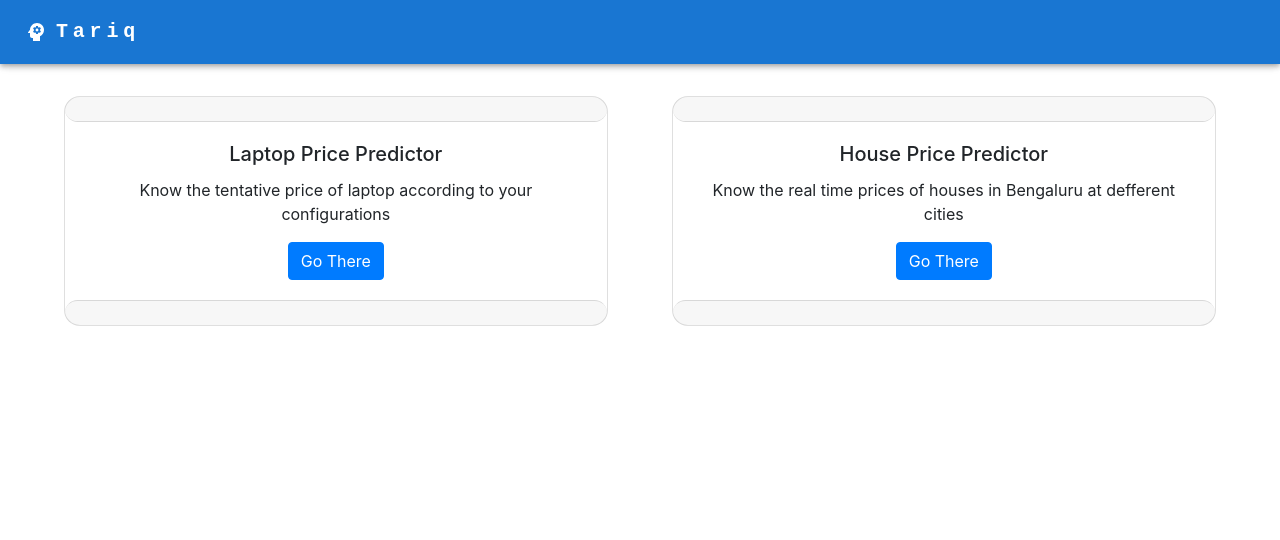
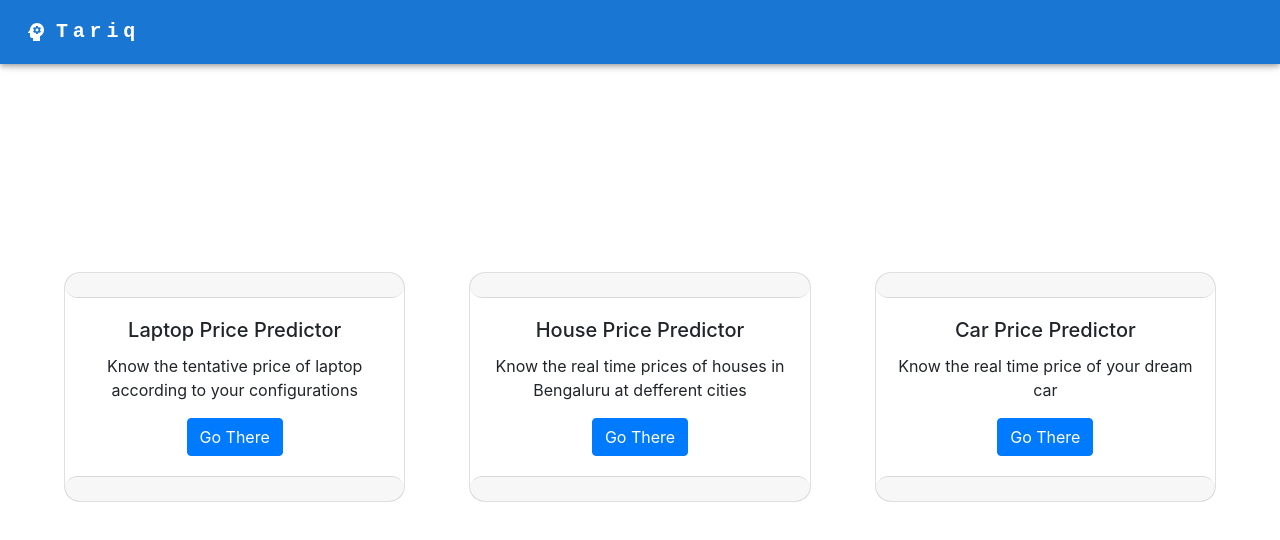
Before and after one commit to tariqrasheed172001/PricePredictorUI, a React (Create React App) app: page / in a window 1280 px wide. Shown: the top 540 px of the page. Built offline with nearby package versions, Linux system fonts and the light colour scheme.

Commit message:
common components added

```diff
--- a/src/App.js
+++ b/src/App.js
@@ -4,6 +4,7 @@ import { BrowserRouter,Route,Routes } from 'react-router-dom';
 import House from './components/house/House';
 import NavBar from './components/NavBar/NavBar';
 import Home from './components/Home/Home';
+import Car from './components/car/Car';
 
 function App() {
   return (
@@ -14,6 +15,7 @@ function App() {
           <Route index path='/' element={<Home />} />
           <Route exact path="/laptopPricePredictor" element={<Laptop />} />
           <Route exact path="/housePricePredictor" element={<House />} />
+          <Route exact path="/carPricePredictor" element={<Car />} />
         </Routes>
       </BrowserRouter>
     </div>
--- a/src/components/Home/Home.js
+++ b/src/components/Home/Home.js
@@ -63,6 +63,33 @@ function Home() {
           ></div>
         </div>
       </div>
+      <div className="cardd">
+        <div
+          className="card text-center model"
+          style={{ borderRadius: "1rem" }}
+        >
+          <div className="card-header" style={{ borderRadius: "2rem" }}></div>
+          <div className="card-body" style={{ borderRadius: "2rem" }}>
+            <h5 className="card-title">Car Price Predictor</h5>
+            <p className="card-text">
+              Know the real time price of your dream car
+            </p>
+            <a
+              href=""
+              className="btn btn-primary"
+              onClick={() => {
+                navigate("/carPricePredictor");
+              }}
+            >
+              Go There
+            </a>
+          </div>
+          <div
+            className="card-footer text-muted"
+            style={{ borderRadius: "2rem" }}
+          ></div>
+        </div>
+      </div>
     </div>
   );
 }
--- a/src/components/Home/home.css
+++ b/src/components/Home/home.css
@@ -4,14 +4,15 @@
 }
 
 .box{
-    display: inline-flex;
-    margin:4rem 2rem 2rem 2rem;
+    display: flex;
+    margin:15rem 2rem 2rem 2rem;
     align-items: center;
-
 }
 .cardd{
     margin:2rem 2rem 2rem 2rem;
     border-radius: 100px;
+    width: 33.33%;
+    min-height: 100%;
 }
 @media screen and (max-width: 783px) {
     .model{
@@ -21,13 +22,12 @@
     }
     .cardd{
         margin:0rem 0rem 0rem 0rem;
+        width: 100%;
 
     }
     .box{
         display: block;
         margin:5rem 0rem 0rem 0rem;
-        align-items: center;
-
     }
     .button{
         text-align: center;
--- /dev/null
+++ b/src/components/car/Car.js
@@ -0,0 +1,10 @@
+import React from 'react'
+import './car.css'
+
+function Car() {
+  return (
+    <div className='ksdjf'>coming soon !</div>
+  )
+}
+
+export default Car
--- /dev/null
+++ b/src/components/car/car.css
@@ -0,0 +1,4 @@
+.ksdjf{
+    font-size: 5rem;
+    margin-top: 4rem;
+}
--- a/src/components/common/ColoredLine.js
+++ b/src/components/common/ColoredLine.js
@@ -5,7 +5,7 @@ const handleRender = ({ color }) => (
         style={{
             color: color,
             backgroundColor: color,
-            height: 0
+            height: 0,
         }}
     />
 );
--- a/src/components/laptop/Laptop.js
+++ b/src/components/laptop/Laptop.js
@@ -141,8 +141,6 @@ function Laptop() {
           />
         </div>
 
-
-
         <div className="dropDownFields">
           <ControlledOpenSelect
             setDummy={setDummy}
--- a/src/components/laptop/laptop.css
+++ b/src/components/laptop/laptop.css
@@ -1,14 +1,13 @@
-
 .boxer{
   margin: 7rem 4rem 4rem 4rem;
 }
 
-.TextField {
+.TextField{
   margin-top: 1rem;
   margin-bottom: 1.5rem;
 }
 
-.dropDownFields {
+.dropDownFields{
   display: flex;
   margin-top: 0.5rem;
   margin-bottom: 0.5rem;
```
